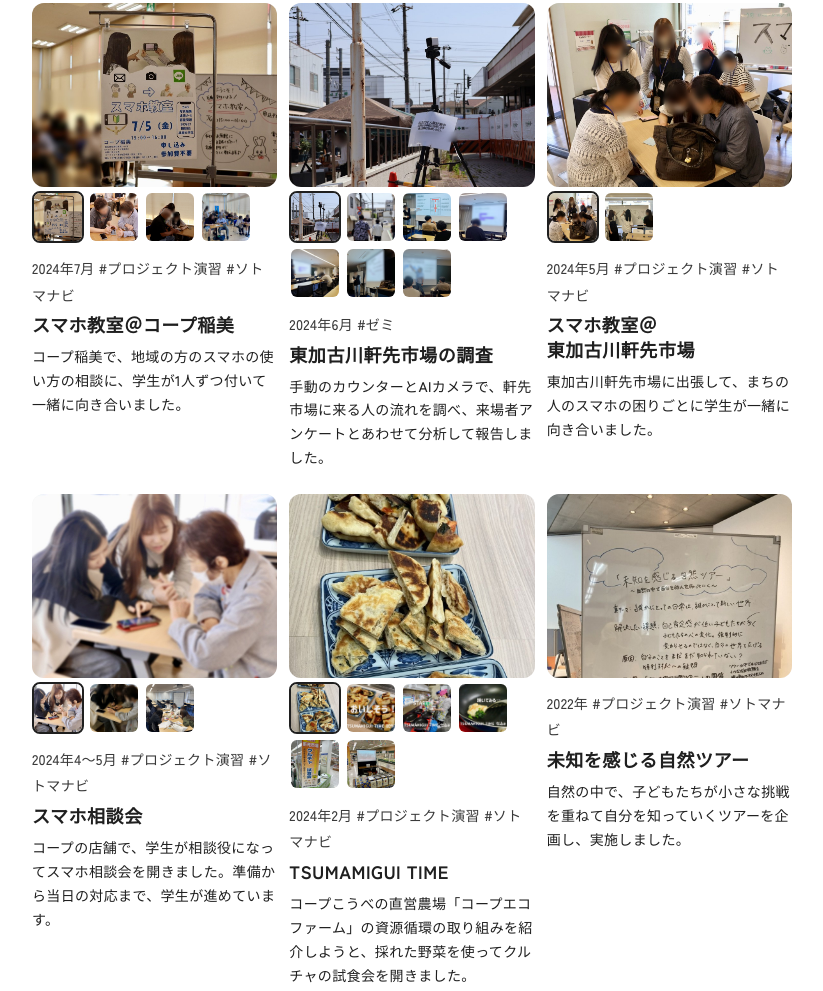
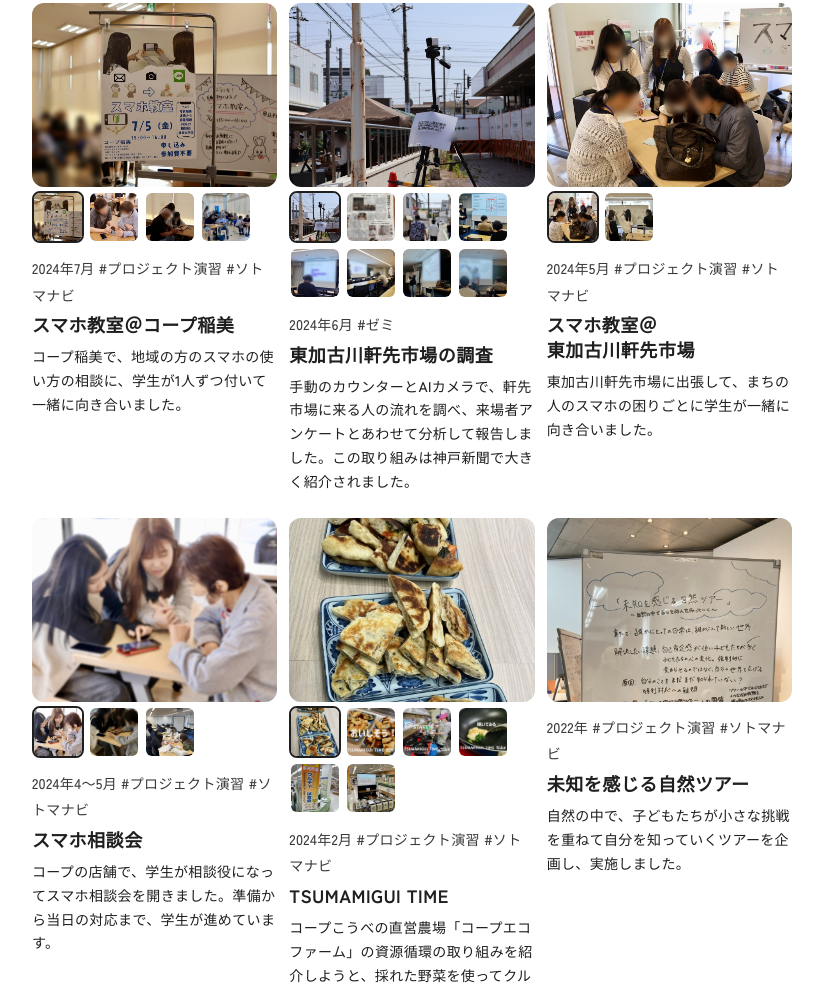
Before and after one commit to koseimiyazaki/myweb, an Astro site: page /seminar in a window 1280 px wide. Shown: the part 1196-2187 px from the top of the page, without its empty margins (32-855 px from the left). Built offline with nearby package versions, Linux system fonts and the light colour scheme; Astro itself is replaced by a stand-in of ours; a web font is replaced by a local one.

Commit message:
軒先市場の調査に神戸新聞の掲載を追加（見出し以外はぼかし）
Co-Authored-By: Claude Opus 5.5 <noreply@anthropic.com>
Claude-Session: https://claude.ai/code/session_019HVfXgnykPWVn6ptdB1NJx

```diff
--- a/src/pages/seminar.astro
+++ b/src/pages/seminar.astro
@@ -30,10 +30,11 @@ const projects = [
     year: 2024,
     when: '2024年6月',
     title: '東加古川軒先市場の調査',
-    text: '手動のカウンターとAIカメラで、軒先市場に来る人の流れを調べ、来場者アンケートとあわせて分析して報告しました。',
+    text: '手動のカウンターとAIカメラで、軒先市場に来る人の流れを調べ、来場者アンケートとあわせて分析して報告しました。この取り組みは神戸新聞で大きく紹介されました。',
     photo: '/seminar/projects/2024-nokisaki-survey-camera.jpg',
     alt: '人数を数えるAIカメラと、個人情報を取得しない旨の掲示',
     more: [
+      { src: '/seminar/projects/2024-kobe-np.jpg', alt: '神戸新聞の記事「地域活性化へデータ活用」（本文はぼかしています）' },
       { src: '/seminar/projects/2024-nokisaki-survey-walk.jpg', alt: '調査ルートを歩く学生たち' },
       { src: '/seminar/projects/2024-nokisaki-survey-report.jpg', alt: '調査の方法を説明する学生' },
       { src: '/seminar/projects/2024-nokisaki-result-1.jpg', alt: '来場者アンケートの結果を報告する学生' },
```
Also changed, not shown: public/seminar/projects/2024-kobe-np.jpg (added).
